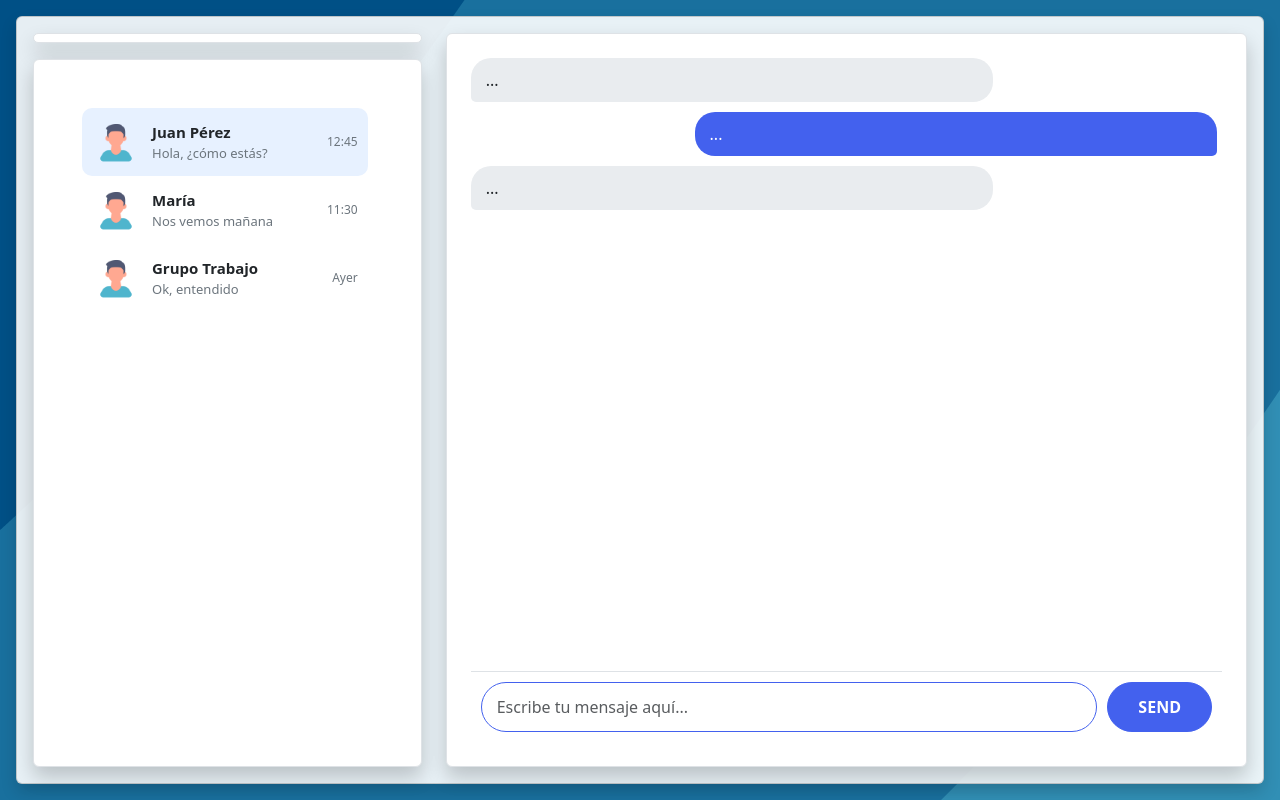
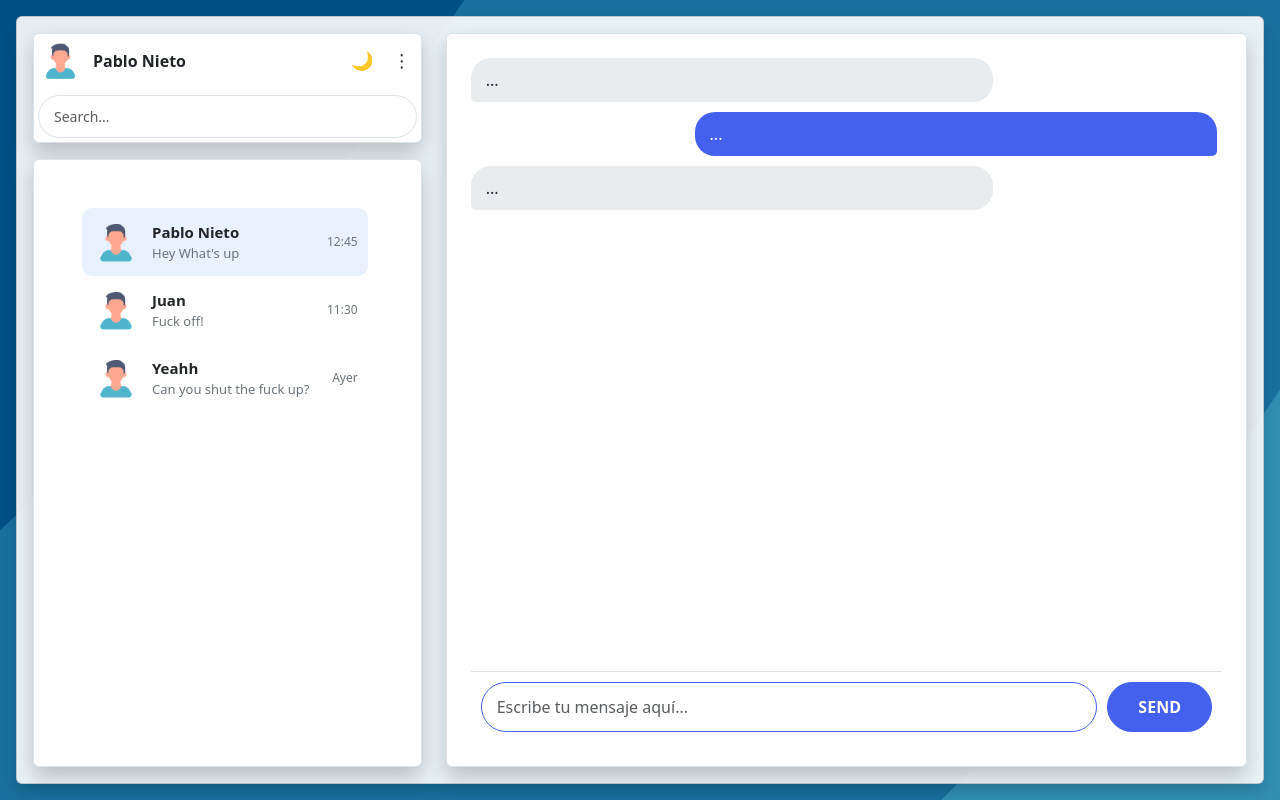
Before and after one commit to pnietohurtado/Ultimate, a plain HTML site: page Pagina Web/PruebaChat.html in a window 1280 px wide. Drawn offline with nearby package versions, Linux system fonts and the light colour scheme.

Commit message:
Making it look pretier

```diff
--- a/Pagina Web/PruebaChat.html
+++ b/Pagina Web/PruebaChat.html
@@ -21,7 +21,30 @@
 
                         <div class="col-4 d-flex flex-column gap-3 h-100">
                             <div class="flex-fill border rounded p-1" id="container-upper-left">
+                                <div class="profile-header">
+                                    <div class="profile-info">
+                                        <img src="css/img/avatar/avatar.png" class="profile-avatar" title="Profile Picture">
+                                        <span class="profile-name" title="Change Alias">Pablo Nieto</span>
+                                    </div>
 
+                                    <div class="profile-actions">
+                                        <button class="btn btn-icon" title="Change Theme">
+                                            🌙
+                                        </button>
+                                        <button class="btn btn-icon" title="Options">
+                                            ⋮
+                                        </button>
+                                    </div>
+                                </div>
+
+
+                                <div class="search-container">
+                                    <input
+                                        type="text"
+                                        class="form-control search-input"
+                                        placeholder="Search..."
+                                    >
+                                </div>
                             </div>
 
                             <div class="flex-fill border rounded p-5" id="container-down-left">
@@ -30,19 +53,19 @@
                                     <div class="chat-item active" id="chat01">
                                         <img src="css/img/avatar/avatar.png" class="chat-avatar">
                                         <div class="chat-info">
-                                            <div class="chat-name">Juan Pérez</div>
-                                            <div class="chat-last-message">Hola, ¿cómo estás?</div>
+                                            <div class="chat-name">Pablo Nieto</div>
+                                            <div class="chat-last-message">Hey What's up </div>
                                         </div>
                                         <div class="chat-meta">
-                                            <span class="chat-time">12:45</span>
+                                            <span class="chat-time">12:45</span> <!--This must be made by the JS automatically-->
                                         </div>
                                     </div>
 
                                     <div class="chat-item" id="chat02">
                                         <img src="css/img/avatar/avatar.png" class="chat-avatar">
                                         <div class="chat-info">
-                                            <div class="chat-name">María</div>
-                                            <div class="chat-last-message">Nos vemos mañana</div>
+                                            <div class="chat-name">Juan</div>
+                                            <div class="chat-last-message">Fuck off!</div>
                                         </div>
                                         <div class="chat-meta">
                                             <span class="chat-time">11:30</span>
@@ -52,8 +75,8 @@
                                     <div class="chat-item" id="chat03">
                                         <img src="css/img/avatar/avatar.png" class="chat-avatar">
                                         <div class="chat-info">
-                                            <div class="chat-name">Grupo Trabajo</div>
-                                            <div class="chat-last-message">Ok, entendido</div>
+                                            <div class="chat-name">Yeahh</div>
+                                            <div class="chat-last-message">Can you shut the fuck up?</div>
                                         </div>
                                         <div class="chat-meta">
                                             <span class="chat-time">Ayer</span>
--- a/Pagina Web/css/styleWebSocket.css
+++ b/Pagina Web/css/styleWebSocket.css
@@ -203,6 +203,10 @@ body{
     background-color: #e7f1ff;
 }
 
+.chat-item.active:hover{
+    background-color: #4361ee;
+}
+
 .chat-avatar {
     width: 48px;
     height: 48px;
@@ -253,3 +257,90 @@ body{
 .chat-list::-webkit-scrollbar-thumb:hover {
     background-color: #a8a8a8;
 }
+
+
+
+
+
+/* ===== UPPER LEFT CORNER ===== */
+
+#container-upper-left {
+    display: flex;
+    flex-direction: column;
+    gap: 12px;
+    padding: 15px;
+}
+
+/* Header perfil */
+.profile-header {
+    display: flex;
+    align-items: center;
+    justify-content: space-between;
+}
+
+.profile-info {
+    display: flex;
+    align-items: center;
+    gap: 10px;
+}
+
+/*In order to change the profile picture*/
+.profile-avatar:hover{
+    background-color: #4361ee;
+}
+
+.profile-avatar {
+    width: 45px;
+    height: 45px;
+    border-radius: 50%;
+    object-fit: cover;
+}
+
+.profile-name {
+    font-weight: 600;
+    font-size: 16px;
+    color: #212529;
+}
+
+.profile-name:hover{
+    background-color: #4361ee;
+}
+
+
+.profile-actions {
+    display: flex;
+    gap: 8px;
+}
+
+.btn-icon {
+    background-color: transparent;
+    border: none;
+    font-size: 18px;
+    cursor: pointer;
+    padding: 6px;
+    border-radius: 50%;
+    transition: background-color 0.2s ease;
+}
+
+.btn-icon:hover {
+    background-color: #f1f3f5;
+}
+
+/* ===== SEARCH ===== */
+
+.search-container {
+    width: 100%;
+}
+
+.search-input {
+    width: 100%;
+    border-radius: 25px;
+    padding: 10px 15px;
+    border: 1px solid #dee2e6;
+    font-size: 14px;
+}
+
+.search-input:focus {
+    border-color: #4361ee;
+    box-shadow: 0 0 0 0.2rem rgba(67, 97, 238, 0.25);
+}
```
